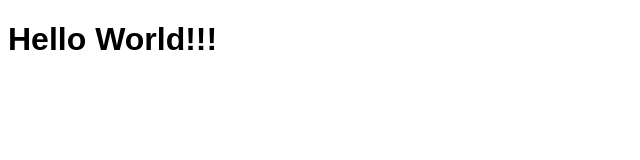
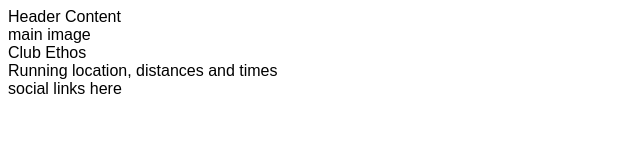
Before and after one commit to barryfitzachary/love-running, a plain HTML site: page index.html in a window 1280 px wide. Shown: the whole page, without its empty margins (0-640 px from the left). Drawn offline with Linux system fonts and the light colour scheme.

Commit message:
Add core structure for homr page

```diff
--- a/index.html
+++ b/index.html
@@ -11,6 +11,18 @@
     <title>Love-Running</title>
 </head>
 <body>
-    <h1>Hello World!!!</h1>
+    <header>Header Content</header>
+    <section>
+        main image
+    </section>
+    <section>
+        Club Ethos
+    </section>
+    <section>
+        Running location, distances and times
+    </section>
+    <footer>
+        social links here
+    </footer>
 </body>
 </html>
```
